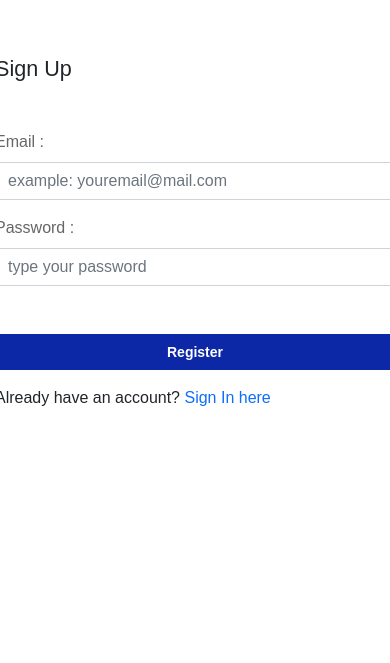
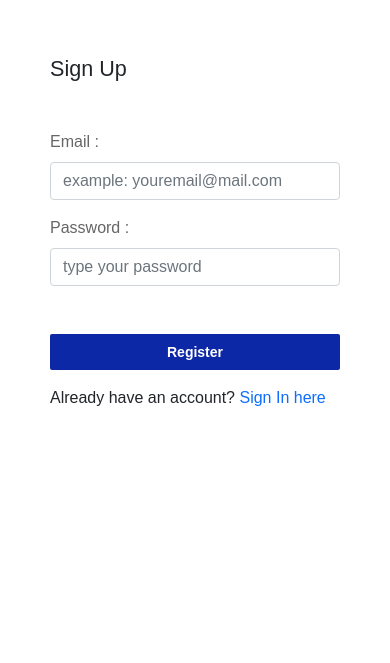
Before and after one commit to Indo-Car-Rental/IndoCarRental-Web-App, a React (Create React App) app: page /register in a window 390 px wide. Shown: the part 181-844 px from the top of the page. Built offline with nearby package versions, Linux system fonts and the light colour scheme.

Commit message:
add responsive

```diff
--- a/src/pages/Register/style.scss
+++ b/src/pages/Register/style.scss
@@ -37,3 +37,22 @@ body{
         position: relative;
     }
 }
+
+@media only screen and (max-width: 991px) {
+    .register-wrap{
+        .right{
+            display: none;
+        }
+    }
+}
+
+@media only screen and (max-width: 540px) {
+    .register-wrap{
+        .left{
+            .form-left-wrap{
+                width: 100%;
+                padding: 0px 50px;
+            }
+        }
+    }
+}
```
